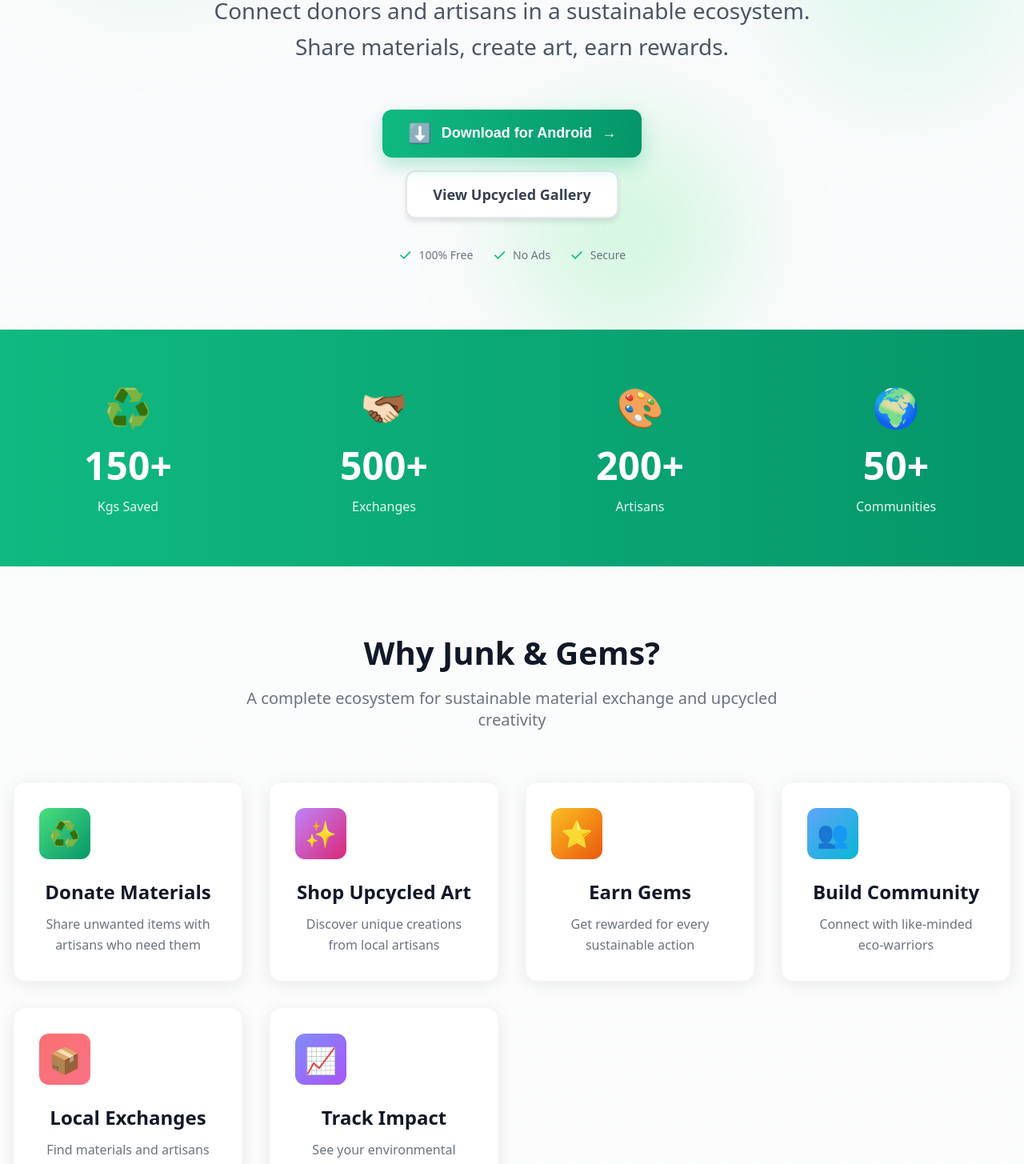
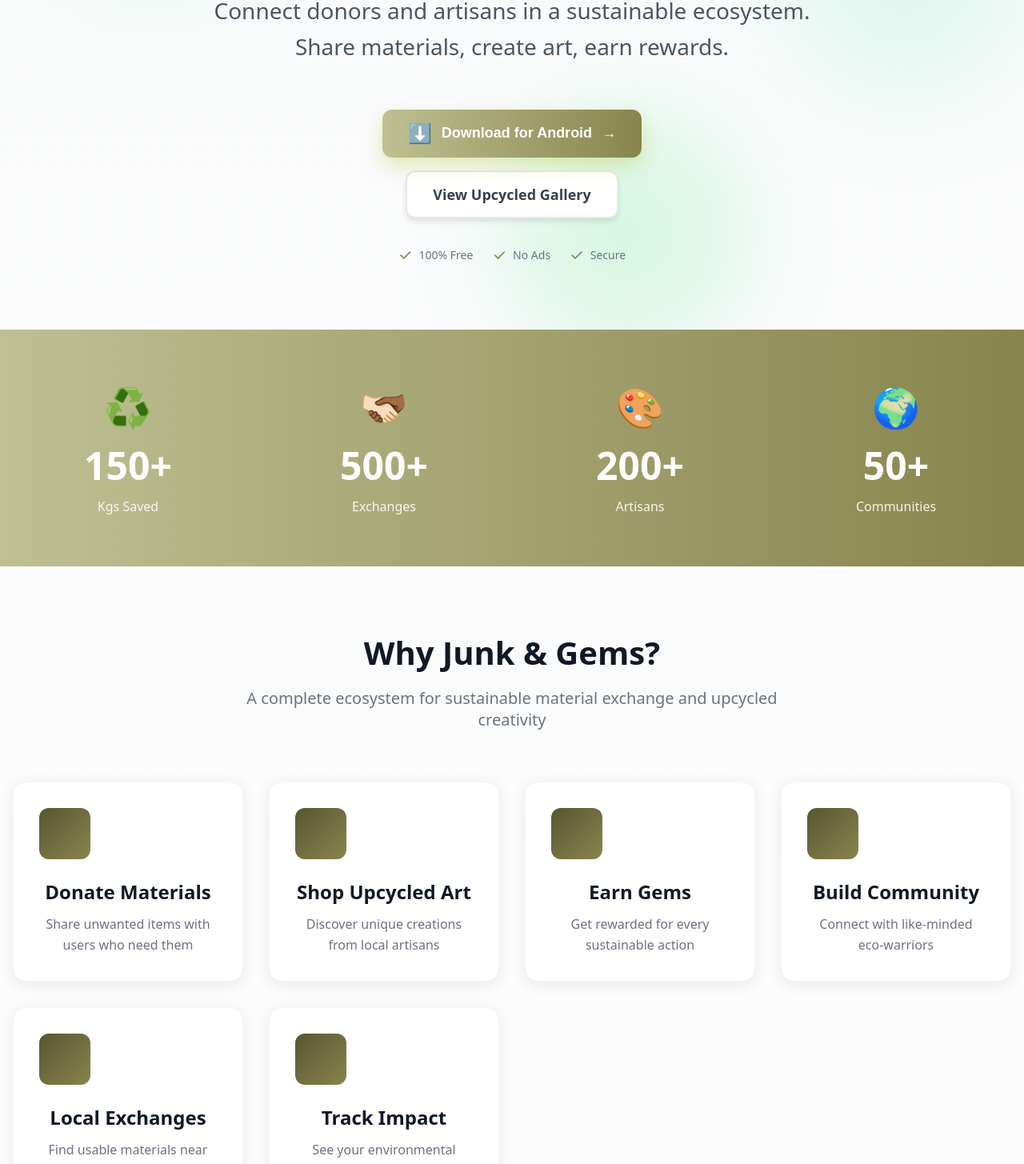
Before and after one commit to PhiLouGii/junk_and_gems_capstone, a React (Create React App) app in the folder web/: page / in a window 1280 px wide. Shown: the part 380-1835 px from the top of the page at 80% size. Built offline with nearby package versions, Linux system fonts and the light colour scheme.

Commit message:
chore: maintain consistent color theme across page

```diff
--- a/web/package.json
+++ b/web/package.json
@@ -11,6 +11,7 @@
     "@types/node": "^16.18.126",
     "@types/react": "^19.2.0",
     "@types/react-dom": "^19.2.0",
+    "lucide-react": "^0.553.0",
     "react": "^19.2.0",
     "react-dom": "^19.2.0",
     "react-router-dom": "^7.9.3",
--- a/web/src/components/Home/Home.tsx
+++ b/web/src/components/Home/Home.tsx
@@ -1,4 +1,6 @@
 import React, { useState, useEffect } from 'react';
+import { Recycle, Sparkles, Star, Users, Package, BarChart } from 'lucide-react';
+
 
 const EnhancedLandingPage = () => {
   const [scrollY, setScrollY] = useState(0);
@@ -39,40 +41,40 @@ const [hoveredButton, setHoveredButton] = useState<string | null>(null);
 
   const features = [
     {
-      icon: '♻️',
+      icon: Recycle,
       title: 'Donate Materials',
-      description: 'Share unwanted items with artisans who need them',
-      gradient: 'linear-gradient(135deg, #4ade80 0%, #059669 100%)'
+      description: 'Share unwanted items with users who need them',
+      gradient: 'linear-gradient(135deg, #5a5733ff 0%, #88844d 100%)'
     },
     {
-      icon: '✨',
+      icon: Sparkles,
       title: 'Shop Upcycled Art',
       description: 'Discover unique creations from local artisans',
-      gradient: 'linear-gradient(135deg, #c084fc 0%, #db2777 100%)'
+      gradient: 'linear-gradient(135deg, #5a5733ff 0%, #88844d 100%)'
     },
     {
-      icon: '⭐',
+      icon: Star,
       title: 'Earn Gems',
       description: 'Get rewarded for every sustainable action',
-      gradient: 'linear-gradient(135deg, #fbbf24 0%, #ea580c 100%)'
+      gradient: 'linear-gradient(135deg, #5a5733ff 0%, #88844d 100%)'
     },
     {
-      icon: '👥',
+      icon: Users,
       title: 'Build Community',
       description: 'Connect with like-minded eco-warriors',
-      gradient: 'linear-gradient(135deg, #60a5fa 0%, #06b6d4 100%)'
+      gradient: 'linear-gradient(135deg, #5a5733ff 0%, #88844d 100%)'
     },
     {
-      icon: '📦',
+      icon: Package,
       title: 'Local Exchanges',
-      description: 'Find materials and artisans near you',
-      gradient: 'linear-gradient(135deg, #f87171 0%, #fb7185 100%)'
+      description: 'Find usable materials near you',
+      gradient: 'linear-gradient(135deg, #5a5733ff 0%, #88844d 100%)'
     },
     {
-      icon: '📈',
+      icon: BarChart,
       title: 'Track Impact',
       description: 'See your environmental contribution grow',
-      gradient: 'linear-gradient(135deg, #818cf8 0%, #a855f7 100%)'
+      gradient: 'linear-gradient(135deg, #5a5733ff 0%, #88844d 100%)'
     }
   ];
 
@@ -131,7 +133,7 @@ const [hoveredButton, setHoveredButton] = useState<string | null>(null);
               <span style={{
                 fontSize: '20px',
                 fontWeight: 'bold',
-                background: 'linear-gradient(90deg, #059669 0%, #10b981 100%)',
+                background: 'linear-gradient(90deg, #88844d 0%, #66633a 100%)',
                 WebkitBackgroundClip: 'text',
                 WebkitTextFillColor: 'transparent'
               }}>
@@ -228,7 +230,7 @@ const [hoveredButton, setHoveredButton] = useState<string | null>(null);
               <span style={{
                 width: '8px',
                 height: '8px',
-                background: '#10b981',
+                background: '#88844d',
                 borderRadius: '50%',
                 animation: 'pulse 2s infinite'
               }} />
@@ -272,7 +274,7 @@ const [hoveredButton, setHoveredButton] = useState<string | null>(null);
               <button
                 onClick={() => setShowDownloadModal(true)}
                 style={{
-                  background: 'linear-gradient(90deg, #10b981 0%, #059669 100%)',
+                  background: 'linear-gradient(90deg, #bec092 0%, #88844d 100%)',
                   color: 'white',
                   padding: '16px 32px',
                   borderRadius: '12px',
@@ -283,7 +285,7 @@ const [hoveredButton, setHoveredButton] = useState<string | null>(null);
                   display: 'flex',
                   alignItems: 'center',
                   gap: '12px',
-                  boxShadow: hoveredButton === 'main' ? '0 20px 40px rgba(16, 185, 129, 0.4)' : '0 10px 25px rgba(16, 185, 129, 0.3)',
+                  boxShadow: hoveredButton === 'main' ? '0 20px 40px rgba(168, 185, 16, 0.4)' : '0 10px 25px rgba(168, 185, 16, 0.3)',
                   transform: hoveredButton === 'main' ? 'scale(1.05)' : 'scale(1)',
                   transition: 'all 0.3s'
                 }}
@@ -296,7 +298,7 @@ const [hoveredButton, setHoveredButton] = useState<string | null>(null);
               </button>
 
               <a
-                href="/upcycled-gallery"
+                href="/upcycled-products"
                 style={{
                   background: 'white',
                   color: '#374151',
@@ -308,7 +310,7 @@ const [hoveredButton, setHoveredButton] = useState<string | null>(null);
                   border: '2px solid #e5e7eb',
                   boxShadow: hoveredButton === 'learn' ? '0 10px 25px rgba(0,0,0,0.15)' : '0 4px 6px rgba(0,0,0,0.1)',
                   transition: 'all 0.3s',
-                  borderColor: hoveredButton === 'learn' ? '#10b981' : '#e5e7eb'
+                  borderColor: hoveredButton === 'learn' ? '#88844d' : '#e5e7eb'
                 }}
                 onMouseEnter={() => setHoveredButton('learn')}
                 onMouseLeave={() => setHoveredButton(null)}
@@ -320,15 +322,15 @@ const [hoveredButton, setHoveredButton] = useState<string | null>(null);
             {/* Trust Indicators */}
             <div style={{ display: 'flex', alignItems: 'center', justifyContent: 'center', gap: '24px', paddingTop: '32px', fontSize: '14px', color: '#6b7280', flexWrap: 'wrap' }}>
               <div style={{ display: 'flex', alignItems: 'center', gap: '8px' }}>
-                <span style={{ color: '#10b981', fontSize: '20px' }}>✓</span>
+                <span style={{ color: '#88844d', fontSize: '20px' }}>✓</span>
                 <span>100% Free</span>
               </div>
               <div style={{ display: 'flex', alignItems: 'center', gap: '8px' }}>
-                <span style={{ color: '#10b981', fontSize: '20px' }}>✓</span>
+                <span style={{ color: '#88844d', fontSize: '20px' }}>✓</span>
                 <span>No Ads</span>
               </div>
               <div style={{ display: 'flex', alignItems: 'center', gap: '8px' }}>
-                <span style={{ color: '#10b981', fontSize: '20px' }}>✓</span>
+                <span style={{ color: '#88844d', fontSize: '20px' }}>✓</span>
                 <span>Secure</span>
               </div>
             </div>
@@ -337,7 +339,7 @@ const [hoveredButton, setHoveredButton] = useState<string | null>(null);
       </section>
 
       {/* Live Impact Stats */}
-      <section style={{ padding: '64px 16px', background: 'linear-gradient(90deg, #10b981 0%, #059669 100%)' }}>
+      <section style={{ padding: '64px 16px', background: 'linear-gradient(90deg, #bec092 0%, #88844d 100%)' }}>
         <div style={{ maxWidth: '1280px', margin: '0 auto' }}>
           <div style={{ display: 'grid', gridTemplateColumns: 'repeat(auto-fit, minmax(150px, 1fr))', gap: '32px' }}>
             {impactMetrics.map((metric, index) => (
@@ -398,7 +400,6 @@ const [hoveredButton, setHoveredButton] = useState<string | null>(null);
                   transform: hoveredFeature === index ? 'scale(1.1)' : 'scale(1)',
                   transition: 'transform 0.3s'
                 }}>
-                  {feature.icon}
                 </div>
                 <h3 style={{ fontSize: '24px', fontWeight: 'bold', color: '#111827', marginBottom: '12px' }}>
                   {feature.title}
@@ -423,9 +424,9 @@ const [hoveredButton, setHoveredButton] = useState<string | null>(null);
 
           <div style={{ display: 'flex', flexDirection: 'column', gap: '48px' }}>
             {[
-              { num: '1', title: 'Download & Sign Up', desc: 'Get the app and create your free account in seconds', color: 'linear-gradient(135deg, #4ade80 0%, #10b981 100%)' },
-              { num: '2', title: 'Explore or List', desc: 'Browse available materials or list items you want to donate', color: 'linear-gradient(135deg, #10b981 0%, #14b8a6 100%)' },
-              { num: '3', title: 'Connect & Exchange', desc: 'Arrange pickup, earn gems, and make an impact!', color: 'linear-gradient(135deg, #14b8a6 0%, #06b6d4 100%)' }
+              { num: '1', title: 'Download & Sign Up', desc: 'Get the app and create your free account in seconds', color: 'linear-gradient(135deg, #bec092 0%, #88844d 100%)' },
+              { num: '2', title: 'Explore or List', desc: 'Browse available materials or list items you want to donate', color: 'linear-gradient(135deg, #88844d 0%, #66633aff 100%)' },
+              { num: '3', title: 'Connect & Exchange', desc: 'Arrange pickup, earn gems, and make an impact!', color: 'linear-gradient(135deg, #66633aff 0%, #4d4a29ff 100%)' }
             ].map((step, index) => (
               <div key={index} style={{ display: 'flex', alignItems: 'center', gap: '32px', flexWrap: 'wrap' }}>
                 <div style={{
@@ -484,7 +485,7 @@ const [hoveredButton, setHoveredButton] = useState<string | null>(null);
       </section>
 
       {/* Final CTA */}
-      <section style={{ padding: '80px 16px', background: 'linear-gradient(135deg, #10b981 0%, #059669 50%, #10b981 100%)', position: 'relative', overflow: 'hidden' }}>
+      <section style={{ padding: '80px 16px', background: 'linear-gradient(135deg, #bec092 0%, #88844d 50%, #bec092 100%)', position: 'relative', overflow: 'hidden' }}>
         <div style={{
           position: 'absolute',
           inset: 0,
@@ -493,7 +494,7 @@ const [hoveredButton, setHoveredButton] = useState<string | null>(null);
         }} />
 
         <div style={{ maxWidth: '896px', margin: '0 auto', textAlign: 'center', position: 'relative', zIndex: 1 }}>
-          <div style={{ fontSize: '64px', marginBottom: '24px' }}>🚀</div>
+          <div style={{ fontSize: '64px', marginBottom: '24px' }}></div>
           <h2 style={{ fontSize: 'clamp(2rem, 5vw, 2.5rem)', fontWeight: 'bold', color: 'white', marginBottom: '24px' }}>
             Ready to Join the Movement?
           </h2>
@@ -505,7 +506,7 @@ const [hoveredButton, setHoveredButton] = useState<string | null>(null);
             onClick={() => setShowDownloadModal(true)}
             style={{
               background: 'white',
-              color: '#059669',
+              color: '#88844d',
               padding: '20px 40px',
               borderRadius: '12px',
               fontWeight: '700',
@@ -527,7 +528,7 @@ const [hoveredButton, setHoveredButton] = useState<string | null>(null);
           </button>
 
           <p style={{ color: 'rgba(255,255,255,0.8)', marginTop: '24px', fontSize: '14px' }}>
-            🍎 iOS version coming soon!
+            iOS version coming soon!
           </p>
         </div>
       </section>
@@ -592,7 +593,7 @@ const [hoveredButton, setHoveredButton] = useState<string | null>(null);
                   marginBottom: '24px'
                 }}>
                   <div style={{ fontSize: '14px', color: '#6b7280', marginBottom: '16px' }}>
-                    Version 1.0.0 • 25 MB
+                    Version 1.0.0 • 90 MB
                   </div>
                   <div style={{ display: 'flex', gap: '8px', justifyContent: 'center', flexWrap: 'wrap' }}>
                     <span style={{
@@ -620,7 +621,7 @@ const [hoveredButton, setHoveredButton] = useState<string | null>(null);
                   style={{
                     display: 'block',
                     width: '100%',
-                    background: 'linear-gradient(90deg, #10b981 0%, #059669 100%)',
+                    background: 'linear-gradient(90deg, #bec092 0%, #88844d 100%)',
                     color: 'white',
                     padding: '16px',
                     borderRadius: '12px',
@@ -632,7 +633,7 @@ const [hoveredButton, setHoveredButton] = useState<string | null>(null);
                     marginBottom: '24px'
                   }}
                 >
-                  ⬇️ Download APK Now
+                  Download APK Now
                 </a>
 
                 <div style={{
@@ -643,7 +644,7 @@ const [hoveredButton, setHoveredButton] = useState<string | null>(null);
                   textAlign: 'left'
                 }}>
                   <div style={{ display: 'flex', alignItems: 'flex-start', gap: '8px' }}>
-                    <span style={{ fontSize: '20px' }}>📌</span>
+                    <span style={{ fontSize: '20px' }}>❕</span>
                     <div style={{ fontSize: '13px', color: '#374151', lineHeight: '1.5' }}>
                       <strong>Installation Note:</strong> You may need to enable "Install from Unknown Sources" in your Android settings.
                     </div>
@@ -663,7 +664,7 @@ const [hoveredButton, setHoveredButton] = useState<string | null>(null);
               <div style={{
                 width: '48px',
                 height: '48px',
-                background: 'linear-gradient(135deg, #10b981 0%, #059669 100%)',
+                background: 'linear-gradient(135deg, #bec092 0%, #88844d 100%)',
                 borderRadius: '12px',
                 padding: '8px',
                 display: 'flex',
```
Also changed, not shown: 1 other file (tests, documents, lock files or other folders).
